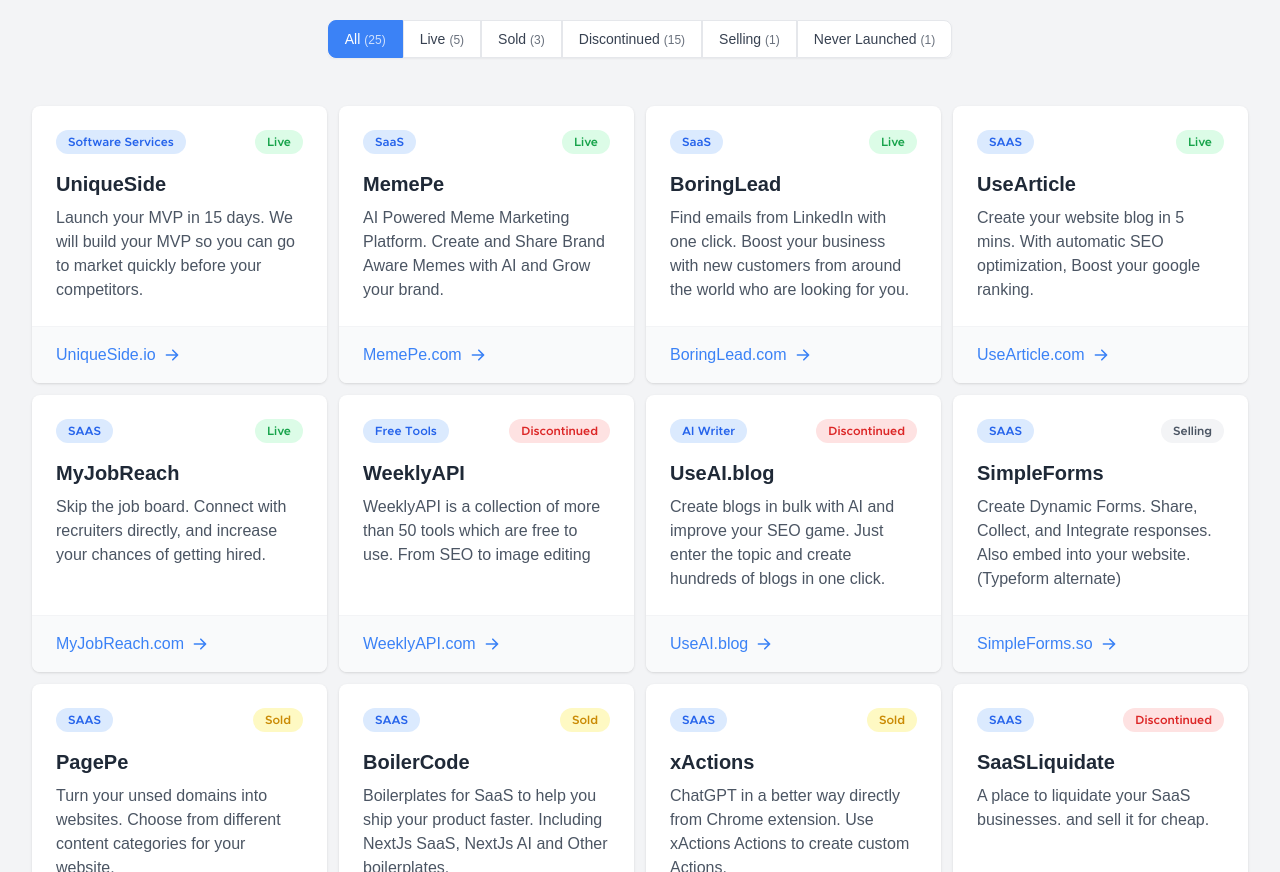
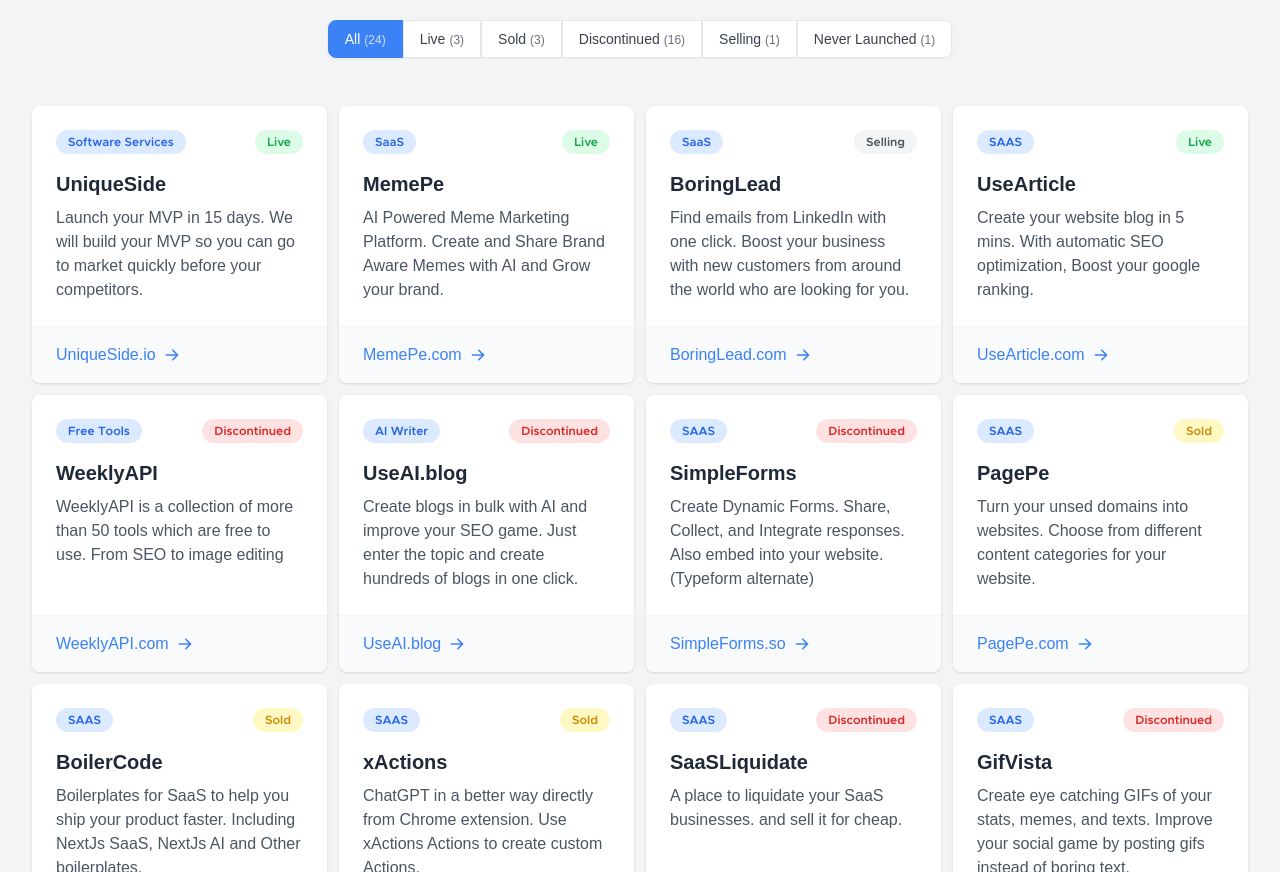
Before and after one commit to manojahi/manoj-ahirwar-website, a Next.js app: page / in a window 1280 px wide. Shown: the part 700-1572 px from the top of the page. Built offline with nearby package versions, Linux system fonts and the light colour scheme; a web font is replaced by a local one.

Commit message:
some changes

```diff
--- a/constants/projectsData.ts
+++ b/constants/projectsData.ts
@@ -27,7 +27,7 @@
     type: "SaaS",
     link: "https://www.boringlead.com/",
     linkLabel: "BoringLead.com",
-    status: "live",
+    status: "selling",
   },
   {
     title: "UseArticle",
@@ -36,15 +36,6 @@
     type: "SAAS",
     link: "https://www.usearticle.com/",
     linkLabel: "UseArticle.com",
-    status: "live",
-  },
-  {
-    title: "MyJobReach",
-    description:
-      "Skip the job board. Connect with recruiters directly, and increase your chances of getting hired.",
-    type: "SAAS",
-    link: "https://www.myjobreach.com/",
-    linkLabel: "MyJobReach.com",
     status: "live",
   },
   {
@@ -72,7 +63,7 @@
     type: "SAAS",
     link: "https://www.simpleforms.so/",
     linkLabel: "SimpleForms.so",
-    status: "selling",
+    status: "discontinued",
   },
 
   //sold projects
```
